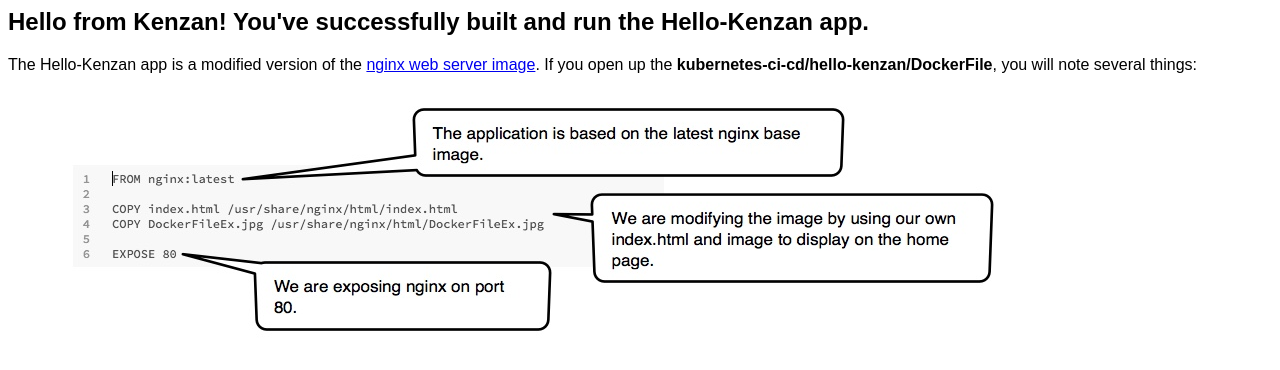
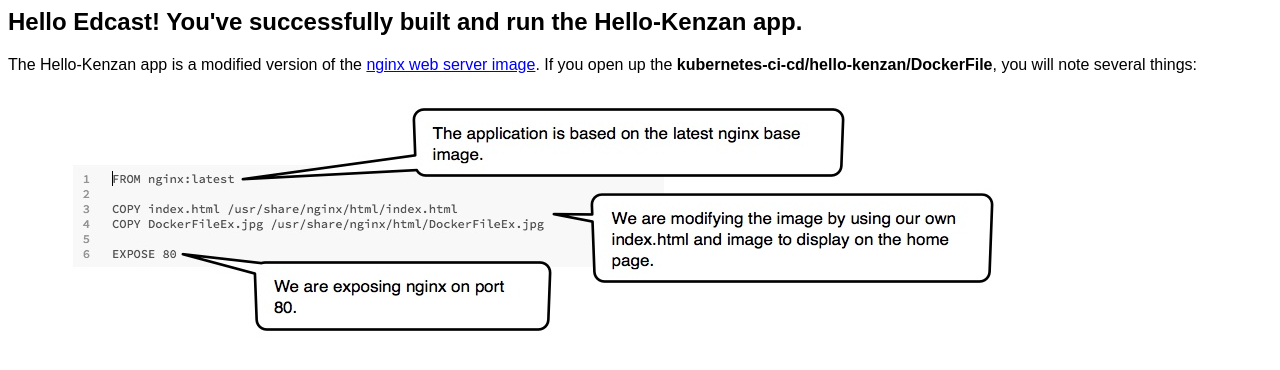
Before and after one commit to cvoncina/kubenetes_CICD, a website: page applications/hello-kenzan/index.html in a window 1280 px wide. Drawn offline with Linux system fonts and the light colour scheme.

Commit message:
Added mesage

```diff
--- a/applications/hello-kenzan/index.html
+++ b/applications/hello-kenzan/index.html
@@ -1,3 +1,3 @@
-<p><h2 style="font-family:sans-serif">Hello from Kenzan! You've successfully built and run the Hello-Kenzan app.</h2> </p>
+<p><h2 style="font-family:sans-serif">Hello Edcast! You've successfully built and run the Hello-Kenzan app.</h2> </p>
 <p style="font-family:sans-serif">The Hello-Kenzan app is a modified version of the <a href="https://hub.docker.com/_/nginx/">nginx web server image</a>. If you open up the <b>kubernetes-ci-cd/hello-kenzan/DockerFile</b>, you will note several things:</p>
 <img src="DockerFileEx.jpg">
```
